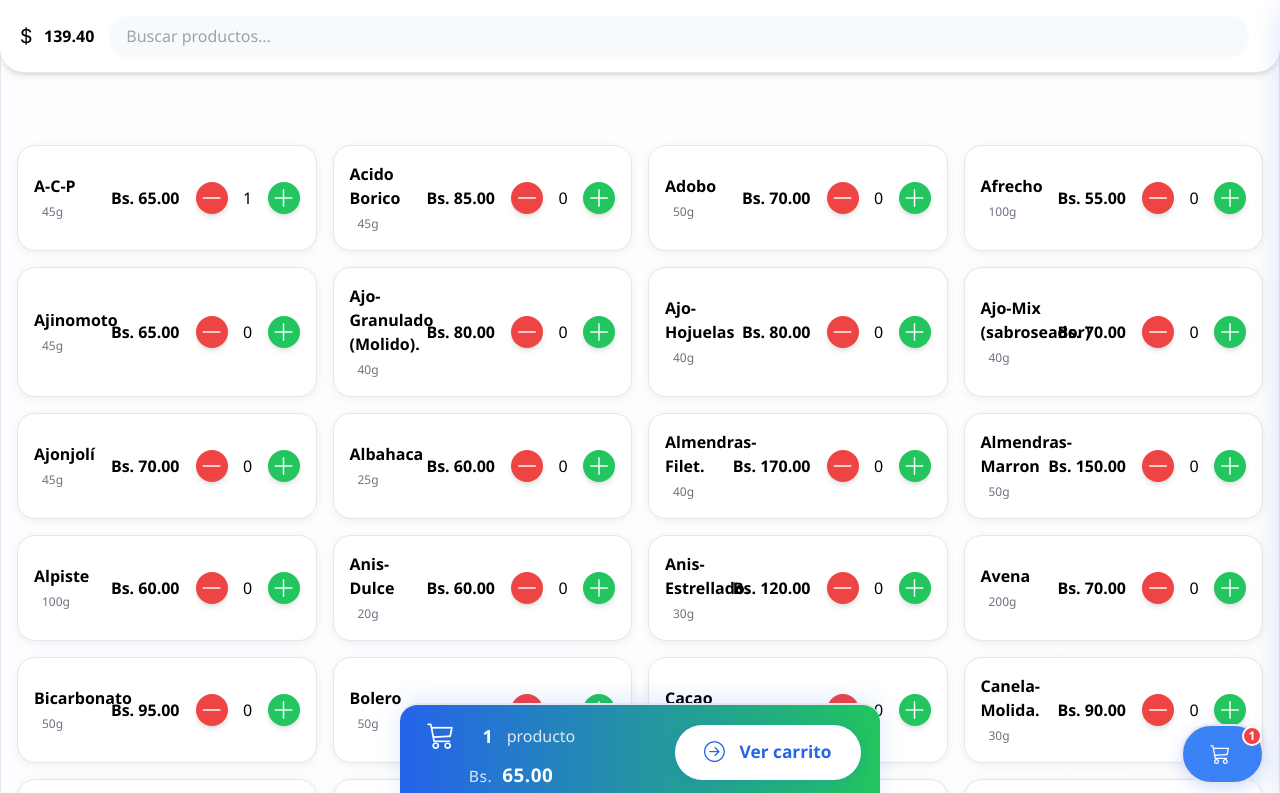
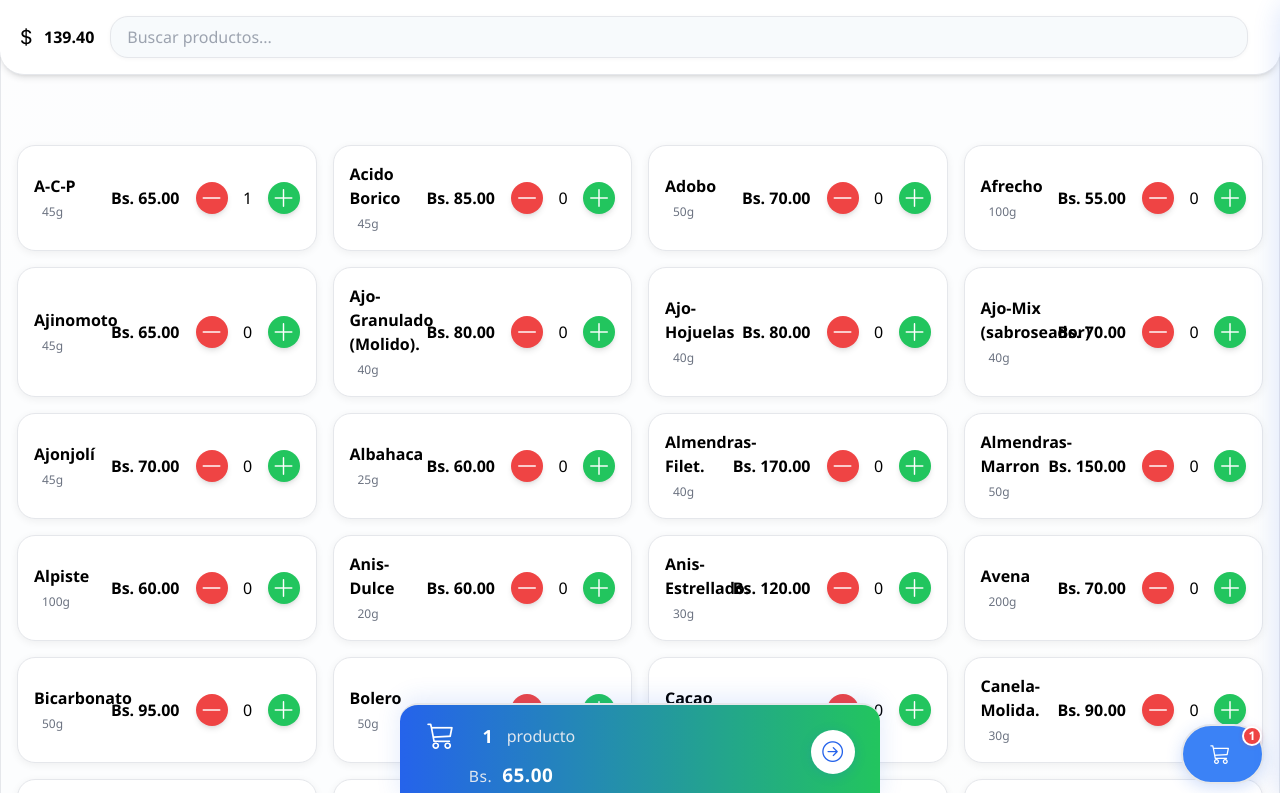
Before and after one commit to Denyriox/Mercadito-v2, a website: page index.html in a window 1280 px wide. Both pictures are taken after a click on the button 283 px from the left and 198 px from the top of the page. Shown: the top 793 px of the page. Drawn offline with nearby package versions, Linux system fonts and the light colour scheme.

Commit message:
Nueva barra de prev

```diff
--- a/index.html
+++ b/index.html
@@ -123,7 +123,6 @@
         </div>
         <button id="open-cart-preview">
             <i class="bi bi-arrow-right-circle"></i>
-            <span>Ver carrito</span>
         </button>
     </div>
 
--- a/style.css
+++ b/style.css
@@ -151,18 +151,34 @@ button i, .minus-button i, .plus-button i {
     margin-right: 0.3em;
 }
 #open-cart-preview {
+    background: transparent;
+    border: none;
+    box-shadow: none;
+    padding: 0;
+    display: flex;
+    align-items: center;
+    justify-content: center;
+}
+#open-cart-preview i {
     background: #fff;
     color: #2563eb;
-    border-radius: 999px;
-    font-size: 1.08rem;
-    font-weight: 700;
-    box-shadow: 0 2px 12px 0 #2563eb33;
-    padding: 0.7em 1.7em;
-    transition: background 0.18s, box-shadow 0.18s, transform 0.12s;
+    border-radius: 50%;
+    width: 44px;
+    height: 44px;
     display: flex;
     align-items: center;
-    gap: 0.5em;
+    justify-content: center;
+    font-size: 1.7rem;
+    box-shadow: 0 2px 12px 0 #2563eb33;
+    transition: background 0.18s, color 0.18s, box-shadow 0.18s, transform 0.12s;
 }
+#open-cart-preview:hover i {
+    background: #f0f4f8;
+    color: #22c55e;
+    box-shadow: 0 4px 24px 0 #22c55e33;
+    transform: scale(1.08);
+}
+
 #open-cart-preview:hover {
     background: #f0f4f8;
     color: #22c55e;
@@ -203,7 +219,8 @@ header {
 #search-bar {
     transition: box-shadow 0.2s;
     box-shadow: 0 1px 4px 0 rgba(0,0,0,0.04);
-    border: none;
+    border-radius: 18px;
+    border: 1.5px solid #e5e7eb;
     outline: none;
     background: #f7fafc;
 }
@@ -277,7 +294,7 @@ header {
 }
 #cart-button button:hover {
     background: #2563eb;
-    transform: scale(1.07);
+    transform: scale(0.07);
 }
 #cart-total-items {
     box-shadow: 0 1px 4px 0 #ef444433;
```
